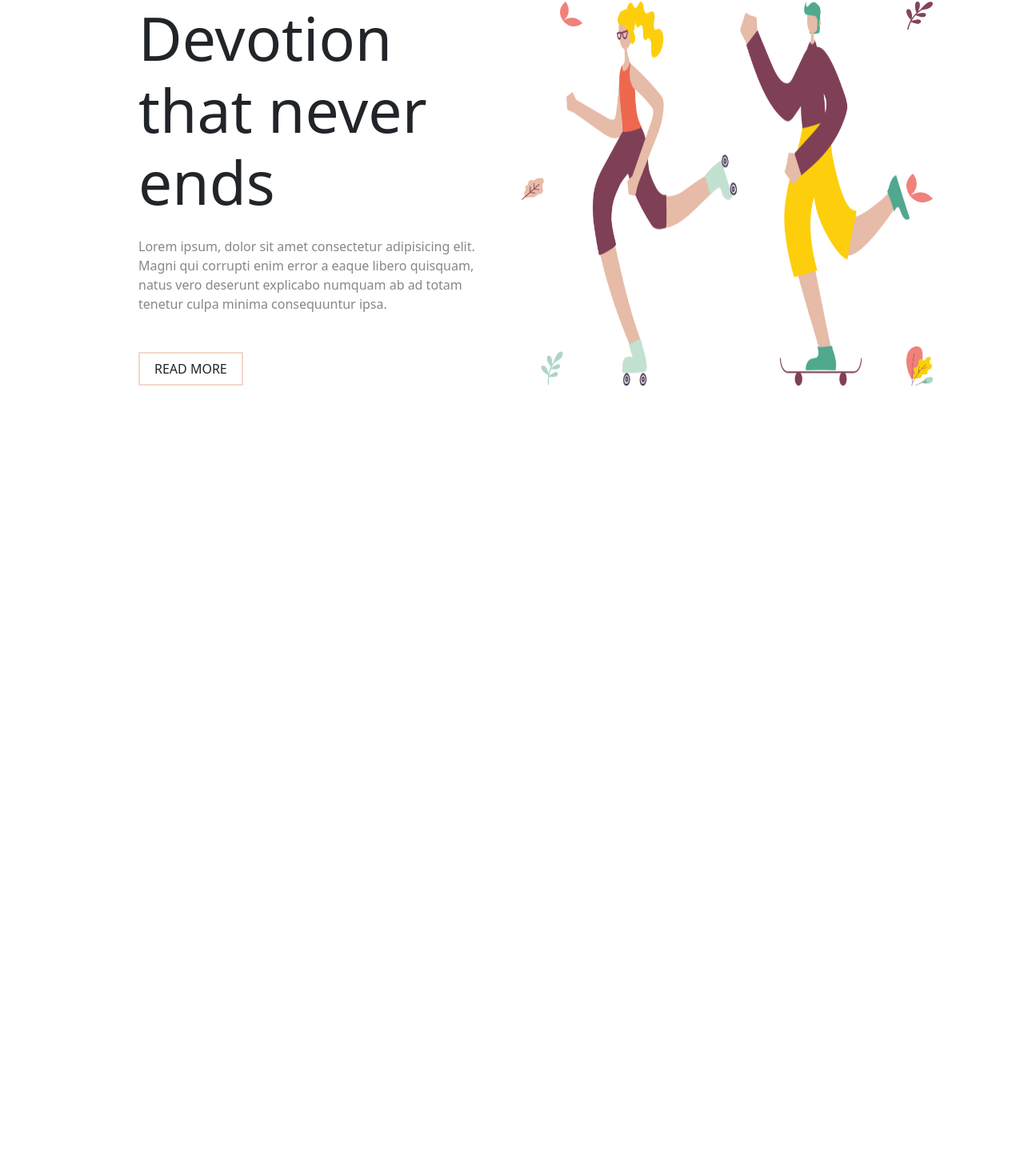
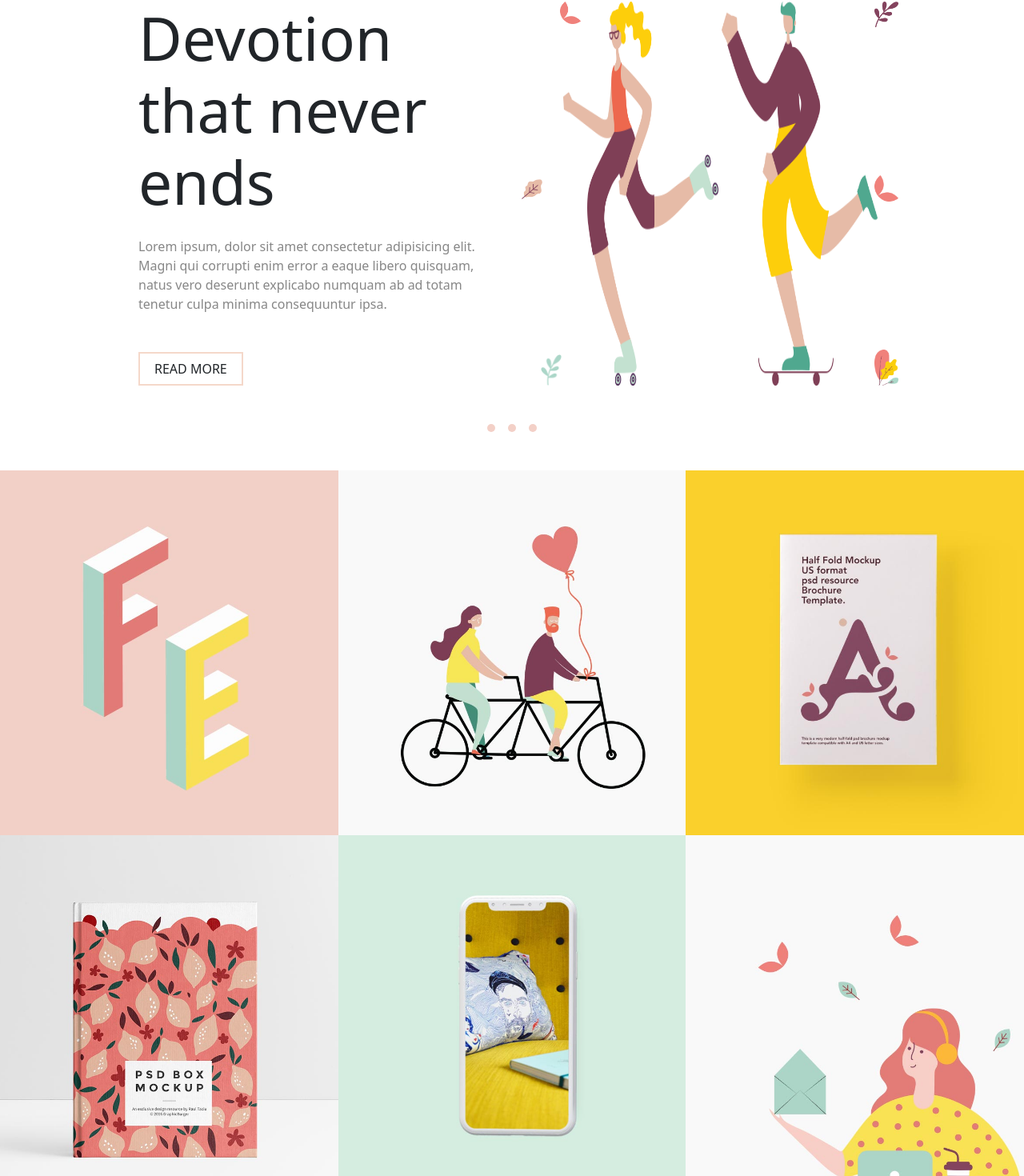
Before and after one commit to daniele-pipino/proj-html-vuejs, a Vue app: page / in a window 1280 px wide. Shown: the part 116-1586 px from the top of the page at 80% size. Before the commit the page ends 800 px from the top, so only its background shows below. Built offline with nearby package versions, Linux system fonts and the light colour scheme.

Commit message:
Squaresection completa

```diff
--- a/src/App.vue
+++ b/src/App.vue
@@ -22,4 +22,12 @@ export default {
 
 <style lang="scss">
 @import "scss/style.scss";
+// utilities
+.clickable {
+  cursor: pointer;
+}
+
+#app {
+  overflow-x: hidden;
+}
 </style>
--- a/src/components/Jumbo.vue
+++ b/src/components/Jumbo.vue
@@ -2,10 +2,13 @@
   <!-- start jumbo -->
   <div class="jumbo mx-3 mt-5">
     <div class="container">
-      <div class="row">
+      <div class="row mb-5">
         <!-- left -->
 
         <div class="col-6 d-flex justify-content-end">
+          <div class="col-2">
+            <!-- inserire icona -->
+          </div>
           <div class="col-10">
             <!-- title -->
             <h1 class="jumbo-title fw-light text-right mb-4">
@@ -67,8 +70,16 @@
               class="w-50 me-4"
             />
           </div>
+          <div class="col-1">
+            <!-- inserire icona -->
+          </div>
         </div>
         <!-- end col -->
+        <div class="col-12 d-flex justify-content-center mt-5">
+          <div class="dot mx-2"></div>
+          <div class="dot mx-2"></div>
+          <div class="dot mx-2"></div>
+        </div>
       </div>
     </div>
   </div>
@@ -94,5 +105,12 @@ export default {
     border-radius: 0;
     padding: 7px 18px;
   }
+  .dot {
+    border-radius: 50%;
+    padding: 3px;
+    width: 10px;
+    height: 10px;
+    background-color: #f3d0c7;
+  }
 }
 </style>
--- a/src/components/Main.vue
+++ b/src/components/Main.vue
@@ -1,10 +1,14 @@
 <template>
-  <div></div>
+  <Squaresection />
 </template>
 
 <script>
+import Squaresection from "@/components/Squaresection.vue";
 export default {
   name: "Main",
+  components: {
+    Squaresection,
+  },
 };
 </script>
 
--- /dev/null
+++ b/src/components/Squaresection.vue
@@ -0,0 +1,48 @@
+<template>
+  <section id="square-section">
+    <div class="row">
+      <!-- 1 -->
+      <div class="col-4 p-0">
+        <img src="@/assets/img/port-img-1.jpg" alt="" class="img-fluid" />
+      </div>
+      <!-- 2 -->
+      <div class="col-4 p-0">
+        <img src="@/assets/img/port-img-2.jpg" alt="" class="img-fluid" />
+      </div>
+      <!-- 2 -->
+      <div class="col-4 p-0">
+        <img src="@/assets/img/port-img-3.jpg" alt="" class="img-fluid" />
+      </div>
+      <!-- 4 -->
+      <div class="col-4 p-0 book-column clickable">
+        <img src="@/assets/img/port-img-4.jpg" alt="" class="img-fluid img-1" />
+      </div>
+      <!-- 5 -->
+      <div class="col-4 p-0">
+        <img src="@/assets/img/port-img-5.jpg" alt="" class="img-fluid" />
+      </div>
+      <!-- 6 -->
+      <div class="col-4 p-0">
+        <img src="@/assets/img/port-img-6.jpg" alt="" class="img-fluid" />
+      </div>
+    </div>
+  </section>
+</template>
+
+<script>
+export default {
+  name: "Squaresection",
+};
+</script>
+
+<style scoped lang="scss">
+.book-column {
+  background-image: url("../assets/img/hover-book.png");
+  background-size: cover;
+  .img-1 {
+    &:hover {
+      opacity: 0;
+    }
+  }
+}
+</style>
```
Also changed, not shown: src/assets/img/hover-book.png (added), 14 other files (tests, documents, lock files or other folders).
